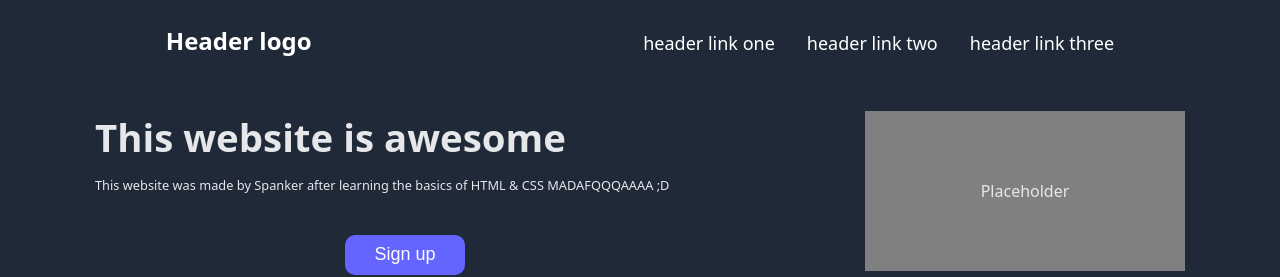
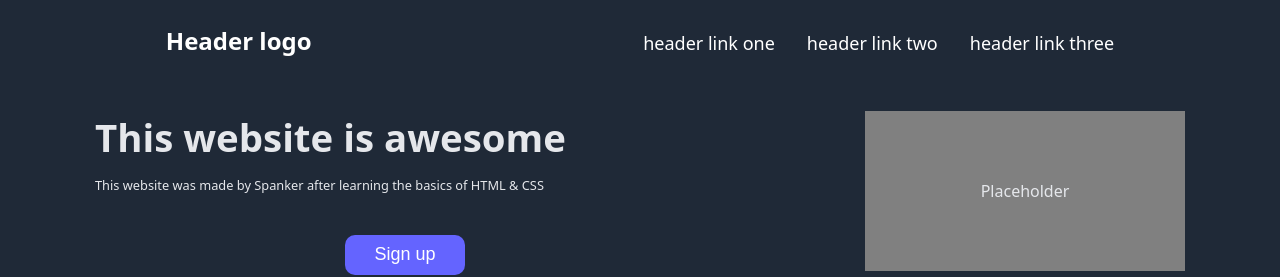
Before and after one commit to spankerino/First-full-Website, a plain HTML site: page index.html in a window 1280 px wide. Shown: the top 277 px of the page. Drawn offline with Linux system fonts and the light colour scheme.

Commit message:
Fixed info

```diff
--- a/index.html
+++ b/index.html
@@ -19,7 +19,7 @@
         <div class="header-bot">
             <div class="header-bot-left">
                 <p style="font-size: 3vw; font-weight: bold; padding: 0%; margin: 0;">This website is awesome</p>
-                <p style="font-size: 1vw;">This website was made by Spanker after learning the basics of HTML & CSS MADAFQQQAAAA ;D</p>
+                <p style="font-size: 1vw;">This website was made by Spanker after learning the basics of HTML & CSS</p>
                 <button>Sign up</button>
             </div>
             <div class="header-bot-right">Placeholder</div>
```
